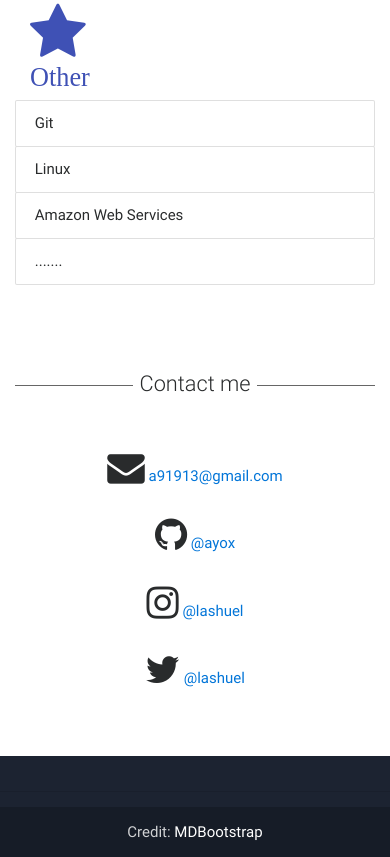
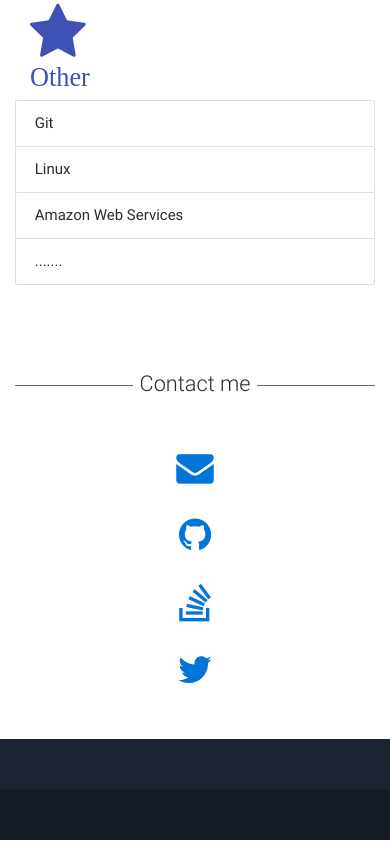
Before and after one commit to ayox/ayox.github.com, a plain HTML site: page index.html in a window 390 px wide. Shown: the part 3049-3906 px from the top of the page. Drawn offline with Linux system fonts and the light colour scheme.

Commit message:
Change links of contact icons

```diff
--- a/index.html
+++ b/index.html
@@ -55,13 +55,13 @@
             <!--Navbar icons-->
             <ul class="nav navbar-nav nav-flex-icons">
                 <li class="nav-item">
-                    <a href="https://github.com/ayox/" class="nav-link"><i class="fa fa-github"></i></a>
+                    <a href="https://goo.gl/MJGZgw" class="nav-link"><i class="fa fa-github"></i></a>
                 </li>
                 <li class="nav-item">
-                    <a href="https://instagram.com/lashuel/" class="nav-link"><i class="fa fa-instagram"></i></a>
+                    <a href="https://goo.gl/a5ksvK" class="nav-link"><i class="fa fa-stack-overflow"></i></a>
                 </li>
                 <li class="nav-item">
-                    <a href="https://twitter.com/lashuel/" class="nav-link"><i class="fa fa-twitter"></i></a>
+                    <a href="https://goo.gl/4nCeuv" class="nav-link"><i class="fa fa-twitter"></i></a>
                 </li>
             </ul>
         </div>
@@ -236,40 +236,40 @@
     </div>
     <!--Section: Contact-->
     <section id="contact">
-        <ul class="text-center">
-            <li class="wow fadeInUp" data-wow-delay="0.4s"
+        <div class="row text-center">
+            <!--First column-->
+            <div class="col-md-3">
+                <a href="mailto:a91913@gmail.com">
+                    <div class="wow fadeInUp" data-wow-delay="0.4s"
                          style="visibility: visible; animation-delay: 0.4s; animation-name: fadeInUp;"><i
                             class="fa fa-envelope"></i>
-                <a href="mailto:a91913@gmail.com">a91913@gmail.com</a>
-            </li>
-            <li class="wow fadeInUp" data-wow-delay="0.4s"
+                </a>
+            </div>
+        </div>
+        <div class="col-md-3">
+            <a href="https://goo.gl/MJGZgw">
+                <div class="wow fadeInUp" data-wow-delay="0.4s"
                      style="visibility: visible; animation-delay: 0.4s; animation-name: fadeInUp;"><i
-                    class="fa fa-github"></i>
-                <a href="https://github.com/ayox/">@ayox</a>
-            </li>
-            <li class="wow fadeInUp" data-wow-delay="0.4s"
+                        class="fa fa-github" aria-hidden="true"></i>
+            </a>
+        </div>
+</div>
+<div class="col-md-3">
+    <a href="https://goo.gl/a5ksvK">
+        <div class="wow fadeInUp" data-wow-delay="0.4s"
              style="visibility: visible; animation-delay: 0.4s; animation-name: fadeInUp;"><i
-                    class="fa fa-instagram"></i>
-                <a href="https://instagram.com/lashuel/">@lashuel</a>
-            </li>
-            <li class="wow fadeInUp" data-wow-delay="0.4s"
+                class="fa  fa-stack-overflow"></i>
+    </a>
+</div>
+</div>
+<div class="col-md-3">
+    <a href="https://goo.gl/4nCeuv">
+        <div class="wow fadeInUp" data-wow-delay="0.4s"
              style="visibility: visible; animation-delay: 0.4s; animation-name: fadeInUp;"><i
                 class="fa fa-twitter"></i>
-                <a href="https://twitter.com/lashuel/">@lashuel</a>
-            </li>
-        </ul>
-        <div class="row">
-            <!--First column-->
-            <div class="col-md-8">
-
+    </a>
 </div>
-            <!--/First column-->
-
-            <!--Second column-->
-            <div class="col-md-4">
-
 </div>
-            <!--/Second column-->
 </div>
 
 </section>
@@ -285,59 +285,6 @@
     <!--Footer Links-->
     <div class="container-fluid">
         <!--<div class="row">-->
-
-        <!--&lt;!&ndash;First column&ndash;&gt;-->
-        <!--<div class="col-md-3 offset-md-1">-->
-        <!--<h5 class="title">ABOUT MATERIAL DESIGN</h5>-->
-        <!--<p>Material Design (codenamed Quantum Paper) is a design language developed by Google. </p>-->
-
-        <!--<p>Material Design for Bootstrap (MDB) is a powerful Material Design UI KIT for most popular HTML, CSS,-->
-        <!--and JS framework - Bootstrap.</p>-->
-        <!--</div>-->
-        <!--&lt;!&ndash;/.First column&ndash;&gt;-->
-
-        <!--<hr class="hidden-md-up">-->
-
-        <!--&lt;!&ndash;Second column&ndash;&gt;-->
-        <!--<div class="col-md-2 offset-md-1">-->
-        <!--<h5 class="title">First column</h5>-->
-        <!--<ul>-->
-        <!--<li><a href="#!">Link 1</a></li>-->
-        <!--<li><a href="#!">Link 2</a></li>-->
-        <!--<li><a href="#!">Link 3</a></li>-->
-        <!--<li><a href="#!">Link 4</a></li>-->
-        <!--</ul>-->
-        <!--</div>-->
-        <!--&lt;!&ndash;/.Second column&ndash;&gt;-->
-
-        <!--<hr class="hidden-md-up">-->
-
-        <!--&lt;!&ndash;Third column&ndash;&gt;-->
-        <!--<div class="col-md-2">-->
-        <!--<h5 class="title">Second column</h5>-->
-        <!--<ul>-->
-        <!--<li><a href="#!">Link 1</a></li>-->
-        <!--<li><a href="#!">Link 2</a></li>-->
-        <!--<li><a href="#!">Link 3</a></li>-->
-        <!--<li><a href="#!">Link 4</a></li>-->
-        <!--</ul>-->
-        <!--</div>-->
-        <!--&lt;!&ndash;/.Third column&ndash;&gt;-->
-
-        <!--<hr class="hidden-md-up">-->
-
-        <!--&lt;!&ndash;Fourth column&ndash;&gt;-->
-        <!--<div class="col-md-2">-->
-        <!--<h5 class="title">Third column</h5>-->
-        <!--<ul>-->
-        <!--<li><a href="#!">Link 1</a></li>-->
-        <!--<li><a href="#!">Link 2</a></li>-->
-        <!--<li><a href="#!">Link 3</a></li>-->
-        <!--<li><a href="#!">Link 4</a></li>-->
-        <!--</ul>-->
-        <!--</div>-->
-        <!--&lt;!&ndash;/.Fourth column&ndash;&gt;-->
-
         <!--</div>-->
     </div>
     <!--/.Footer Links-->
@@ -346,10 +293,6 @@
 
     <!--Copyright-->
     <div class="footer-copyright">
-        <div class="container-fluid">
-            Credit: <a href="https://mdbootstrap.com"> MDBootstrap </a>
-
-        </div>
     </div>
     <!--/.Copyright-->
 
```
Lines whose indentation alone changed are shown as unchanged.
